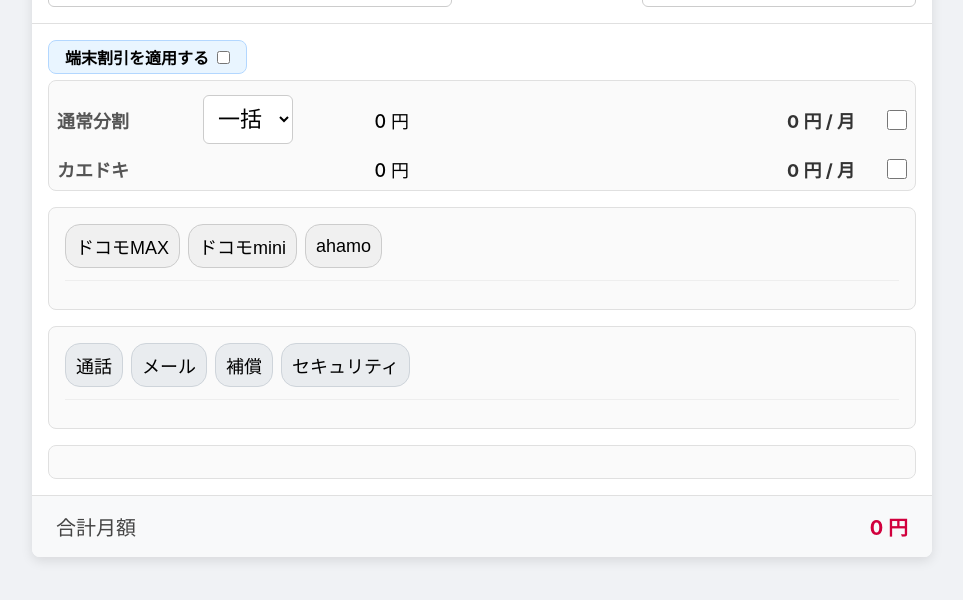
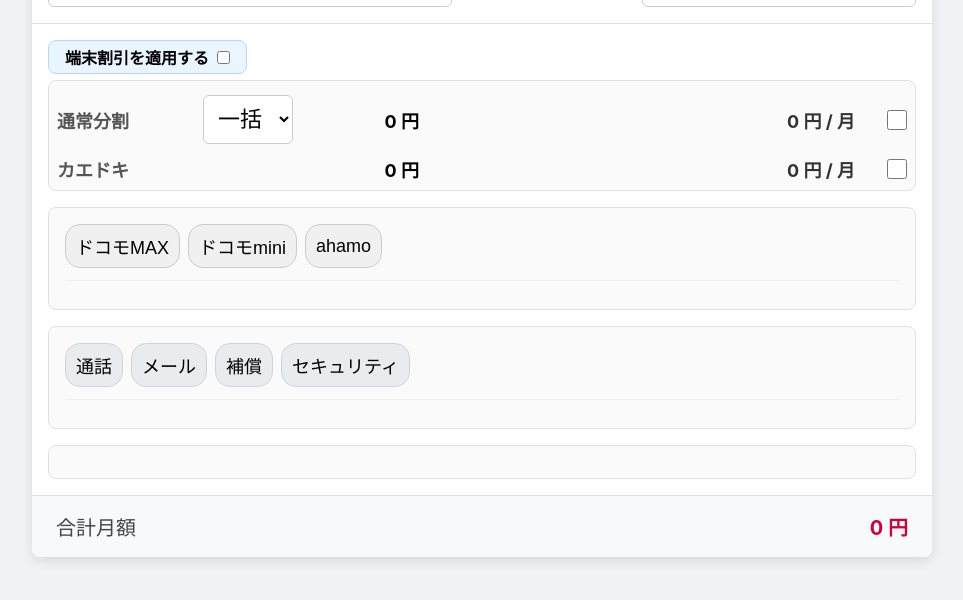
Before and after one commit to higashiyuto/Docomo-Life-OS, a plain HTML site: page apps/estimate/index.html in a window 1280 px wide. Shown: the part 74-674 px from the top of the page, without its empty margins (158-1121 px from the left). Drawn offline with Linux system fonts and the light colour scheme; no server answers.

Commit message:
css repair

```diff
--- a/apps/estimate/index.html
+++ b/apps/estimate/index.html
@@ -109,10 +109,9 @@
         .installments-item select { width: 90px; }
         .installments-item .placeholder { width: 90px; height: 1px; }
         .installments-item .price {
-            width: 100px;
+            width: 110px;
             text-align: right;
             font-weight: bold;
-            font-weight: 500;
         }
         .installments-item .monthly-price {
             flex-grow: 1;
```
